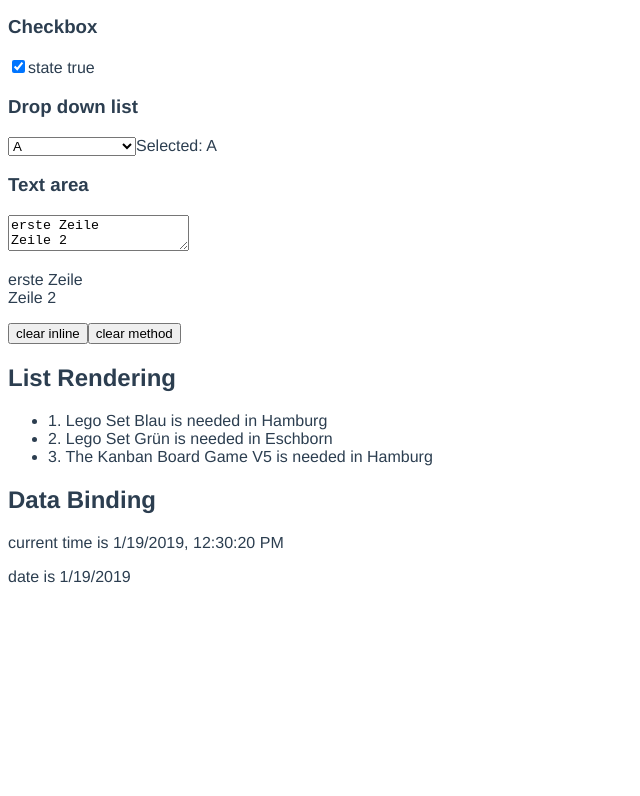
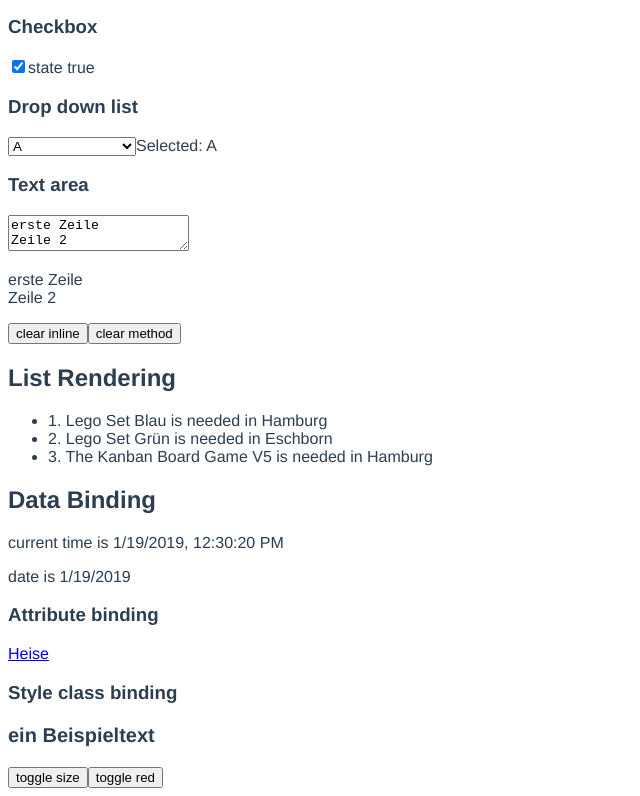
Before and after one commit to frankleja/tech-talk-vuejs, a Vue app: page / in a window 1280 px wide. Shown: the part 622-1418 px from the top of the page, without its empty margins (0-640 px from the left). Before the commit the page ends 1224 px from the top, so only its background shows below. Built offline with nearby package versions, Linux system fonts and the light colour scheme.

Commit message:
attr and style binding added

```diff
--- a/src/components/DataBinding.vue
+++ b/src/components/DataBinding.vue
@@ -3,6 +3,15 @@
         <h2>Data Binding</h2>
         <p>current time is {{timestamp}}</p>
         <p>date is {{date}}</p>
+
+        <h3>Attribute binding</h3>
+        <a v-bind:href="linkUrl">{{linkText}}</a>
+
+        <h3>Style class binding</h3>
+        <p class="fett" v-bind:class="{ big: isBig, red: isRed }">ein Beispieltext</p>
+
+        <button v-on:click="isBig ? isBig=false : isBig=true">toggle size</button>
+        <button v-on:click="isRed ? isRed=false : isRed=true">toggle red</button>
     </div>
 </template>
 
@@ -12,7 +21,11 @@ export default {
      // observable data
     data () {
         return {
-            timestamp: null
+            timestamp: null,
+            linkUrl: 'http://www.heise.de/',
+            linkText: 'Heise',
+            isBig: true,
+            isRed: false
         }
     },
     // derived data
@@ -33,3 +46,15 @@ export default {
     }
 };
 </script>
+
+<style scoped>
+    .big {
+        font-size: 20px;
+    }
+    .red {
+        color: red;
+    }
+    .fett {
+        font-weight: bolder;
+    }
+</style>
```
